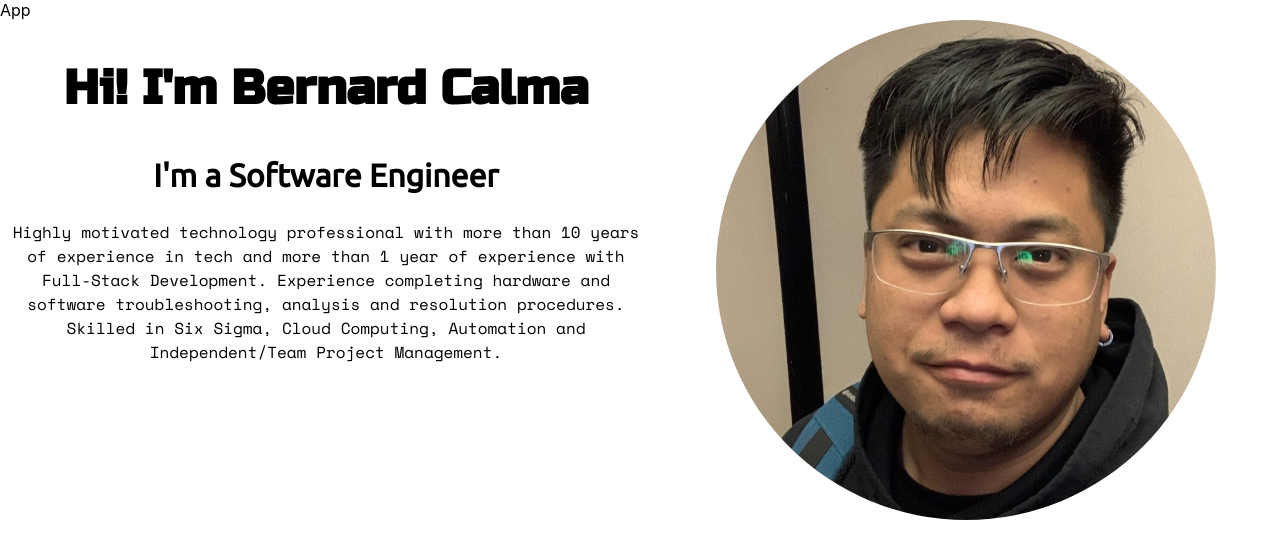
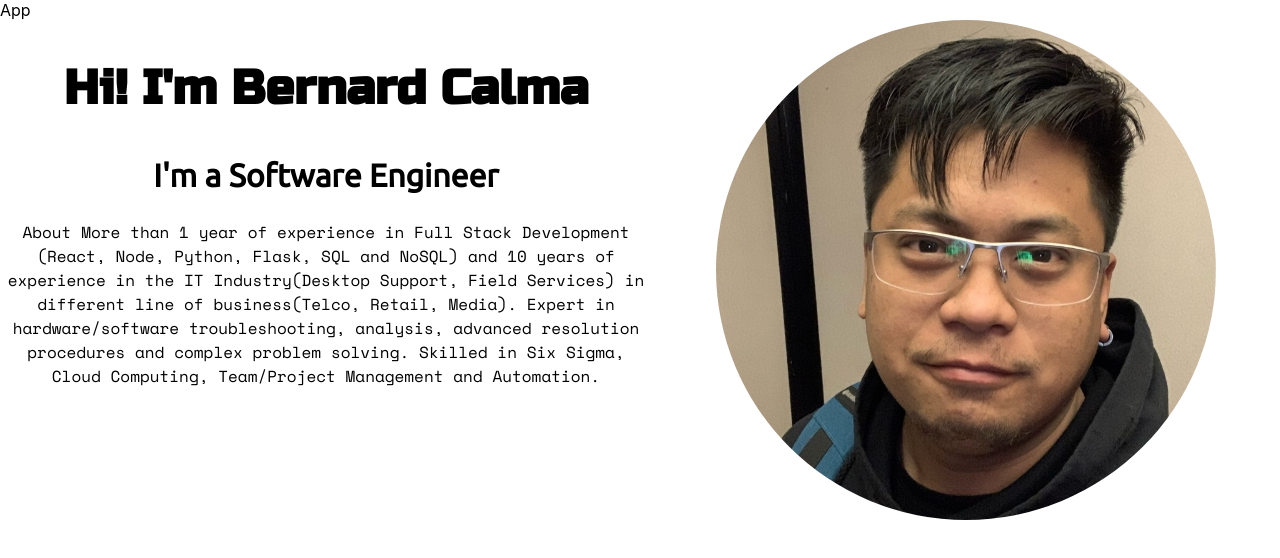
Before and after one commit to Bernard-Calma/bernard, a React (Create React App) app: page / in a window 1280 px wide. Shown: the top 558 px of the page. Built offline with nearby package versions, Linux system fonts and the light colour scheme.

Commit message:
updated introduction

```diff
--- a/src/containers/AboutMe.jsx
+++ b/src/containers/AboutMe.jsx
@@ -6,7 +6,8 @@ const AboutMe = () => {
             <div className="aboutMe">
                 <h1 className = "aboutMeName">Hi! I'm Bernard Calma</h1>
                 <h2 className = "aboutMeOccupation">I'm a Software Engineer</h2>
-                <p className="introduction">Highly motivated technology professional with more than 10 years of experience in tech and more than 1 year of experience with Full-Stack Development. Experience completing hardware and software troubleshooting, analysis and resolution procedures. Skilled in Six Sigma, Cloud Computing, Automation and Independent/Team Project Management.</p>
+                <p className="introduction">About
+More than 1 year of experience in Full Stack Development (React, Node, Python, Flask, SQL and NoSQL) and 10 years of experience in the IT Industry(Desktop Support, Field Services) in different line of business(Telco, Retail, Media). Expert in hardware/software troubleshooting, analysis, advanced resolution procedures and complex problem solving. Skilled in Six Sigma, Cloud Computing, Team/Project Management and Automation.</p>
             </div>
             <img className="personalImage" src="images/ProfileImage.jpg" alt="Personal Image"/>
         </section>
```
